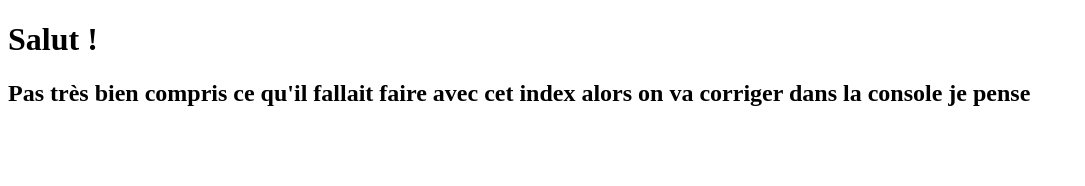
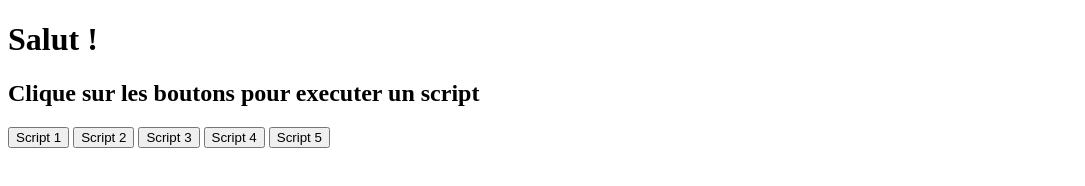
Before and after one commit to MattiDouy/Javascript-THP, a plain HTML site: page index.html in a window 1280 px wide. Shown: the whole page, without its empty margins (0-1085 px from the left). Drawn offline with Linux system fonts and the light colour scheme.

Commit message:
index fixed

```diff
--- a/index.html
+++ b/index.html
@@ -5,10 +5,19 @@
   <meta http-equiv="X-UA-Compatible" content="IE=edge">
   <meta name="viewport" content="width=device-width, initial-scale=1.0">
   <title>THP JavaScript</title>
+  <script type="text/javascript" src="script_1.js" ></script>
+  <script type="text/javascript" src="script_2.js" ></script>
+  <script type="text/javascript" src="script_3.js" ></script>
+  <script type="text/javascript" src="script_4.js" ></script>
 </head>
 <body>
   <h1>Salut !</h1>
 
-  <h2>Pas très bien compris ce qu'il fallait faire avec cet index alors on va corriger dans la console je pense</h2>
+  <h2>Clique sur les boutons pour executer un script</h2>
+  <button onclick="script_1();">Script 1</button>
+  <button onclick="script_2();">Script 2</button>
+  <button onclick="script_3();">Script 3</button>
+  <button onclick="script_4();">Script 4</button>
+  <a href="https://www.youtube.com/watch?v=dQw4w9WgXcQ"><button>Script 5</button></a>
 </body>
 </html>
--- a/script_1.js
+++ b/script_1.js
@@ -1,5 +1,8 @@
+function script_1() {
+
 console.log("Hello World");
 //
 
 let name = prompt("What's your name ?");
 console.log(`Hello, ${name} !`);
+}
--- a/script_2.js
+++ b/script_2.js
@@ -1,6 +1,10 @@
+function script_2() {
+
 let number = prompt("Factorielle de ? (enter any number)");
 let factorial = 1;
 for (let count = 1; count <= number; count ++) {
   factorial *= count
   };
 console.log(`Le résultat est : ${factorial}`);
+
+}
--- a/script_3.js
+++ b/script_3.js
@@ -1,6 +1,10 @@
+function script_3() {
+
 let number = prompt("Combien d'étages à la pyramide ?");
 for (let count = 1; count <= number; count ++) {
   let space = " ";
 	let block ="#";
   console.log(`${space.repeat(number - count) + block.repeat(count)}`);
   };
+
+}
--- a/script_4.js
+++ b/script_4.js
@@ -1,3 +1,5 @@
+function script_4() {
+
 const entrepreneurs = [
   { first: 'Steve', last: 'Jobs', year: 1955 },
   { first: 'Oprah', last: 'Winfrey', year: 1954 },
@@ -43,3 +45,5 @@ console.log(Age);
 console.log("Par ordre alphabétique du nom de famille.")
 let lastName = entrepreneurs.map(({last}) => `\n${last}`).sort();
 console.log(`${lastName}`);
+
+}
```
